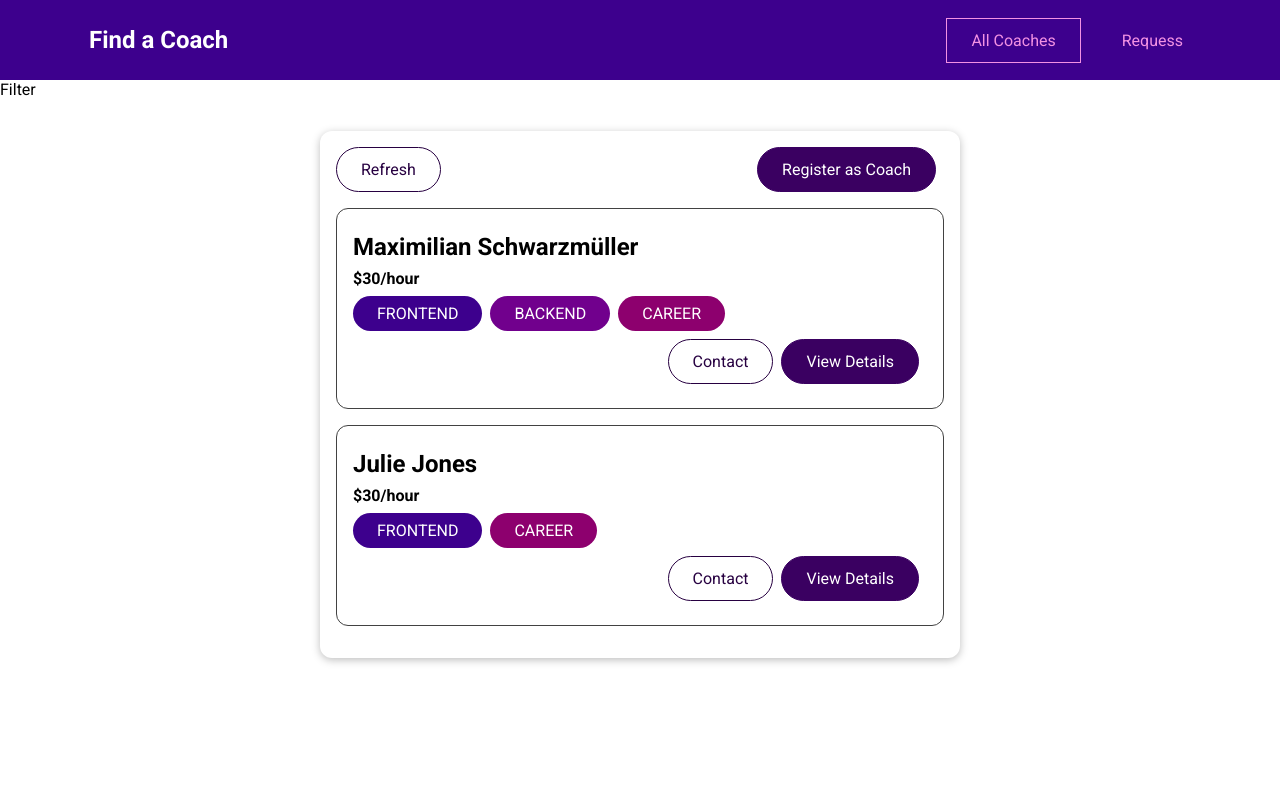
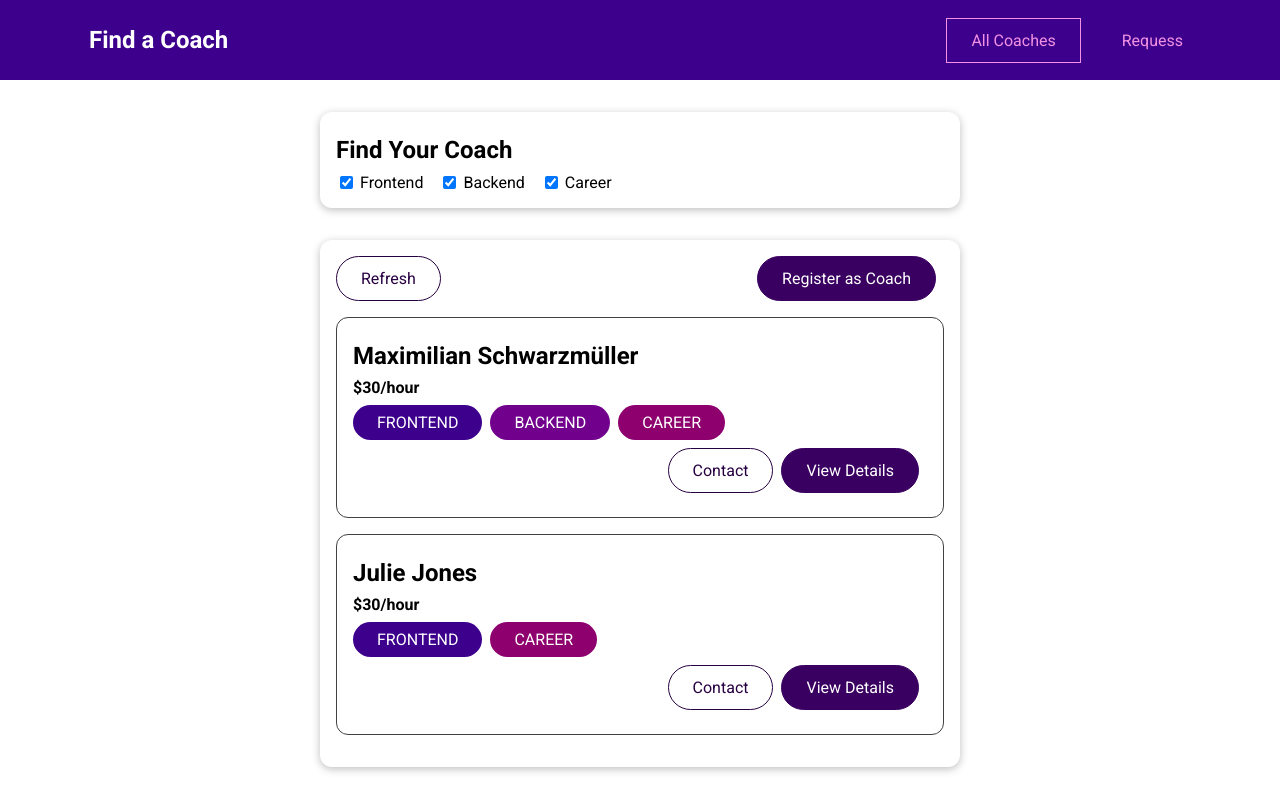
Before and after one commit to vuquangpham/find-a-coach-vuejs, a Vue app: page /coaches in a window 1280 px wide. Built offline with nearby package versions, Linux system fonts and the light colour scheme.

Commit message:
:construction: CoachFilter > add filtering function

```diff
--- /dev/null
+++ b/src/components/coaches/CoachFilter.vue
@@ -0,0 +1,71 @@
+<template>
+  <BaseCard>
+    <h2>Find Your Coach</h2>
+    <form @submit.prevent>
+      <span class="filter-option">
+        <input type="checkbox" id="frontend" checked @change="setFilter">
+        <label for="frontend">Frontend</label>
+      </span>
+      <span class="filter-option">
+        <input type="checkbox" id="backend" checked @change="setFilter">
+        <label for="backend">Backend</label>
+      </span>
+      <span class="filter-option">
+        <input type="checkbox" id="career" checked @change=setFilter>
+        <label for="career">Career</label>
+      </span>
+    </form>
+  </BaseCard>
+</template>
+<script>
+import BaseCard from "@/components/ui/BaseCard";
+
+export default {
+  components: {BaseCard},
+  emits: ['change-filter'],
+  data(){
+    return {
+      filters: {
+        frontend: true,
+        backend: true,
+        career: true
+      }
+    };
+  },
+  methods: {
+    setFilter(e){
+      const inputId = e.target.id;
+      const isActive = e.target.checked;
+      const updateFilters = {
+        ...this.filters,
+        [inputId]: isActive
+      };
+      this.filters = updateFilters;
+      this.$emit('change-filter', updateFilters);
+    }
+  }
+};
+</script>
+
+<style scoped>
+h2 {
+  margin:0.5rem 0;
+}
+
+.filter-option {
+  margin-right:1rem;
+}
+
+.filter-option label,
+.filter-option input {
+  vertical-align:middle;
+}
+
+.filter-option label {
+  margin-left:0.25rem;
+}
+
+.filter-option.active label {
+  font-weight:bold;
+}
+</style>
--- a/src/views/coaches/CoachesList.vue
+++ b/src/views/coaches/CoachesList.vue
@@ -1,5 +1,7 @@
 <template>
-  <section>Filter</section>
+  <section>
+    <CoachFilter @change-filter="setFilters"/>
+  </section>
   <section>
     <BaseCard>
       <div class="controls">
@@ -26,33 +28,56 @@
 import CoachItem from "@/components/coaches/CoachItem.vue";
 import BaseCard from "@/components/ui/BaseCard.vue";
 import BaseButton from "@/components/ui/BaseButton.vue";
+import CoachFilter from "@/components/coaches/CoachFilter";
 
 export default {
   components: {
+    CoachFilter,
     CoachItem,
     BaseCard,
     BaseButton,
   },
+  data(){
+    return {
+      activeFilters: {
+        frontend: true,
+        backend: true,
+        career: true,
+      }
+    };
+  },
   computed: {
-    filteredCoaches() {
-      return this.$store.getters["coaches/coaches"];
+    filteredCoaches(){
+      const coaches = this.$store.getters["coaches/coaches"];
+      console.log(coaches, this.activeFilters);
+      return coaches.filter(coach => {
+        if(this.activeFilters.frontend && coach.areas.includes('frontend')) return true;
+        if(this.activeFilters.backend && coach.areas.includes('backend')) return true;
+        if(this.activeFilters.career && coach.areas.includes('career')) return true;
+        return false;
+      });
     },
-    hasCoaches() {
+    hasCoaches(){
       return this.$store.getters["coaches/hasCoaches"];
     },
   },
+  methods: {
+    setFilters(updatedFilters){
+      this.activeFilters = updatedFilters;
+    }
+  }
 };
 </script>
 
 <style scoped>
 ul {
-  list-style: none;
-  margin: 0;
-  padding: 0;
+  list-style:none;
+  margin:0;
+  padding:0;
 }
 
 .controls {
-  display: flex;
-  justify-content: space-between;
+  display:flex;
+  justify-content:space-between;
 }
 </style>
```
Lines whose indentation alone changed are shown as unchanged.
